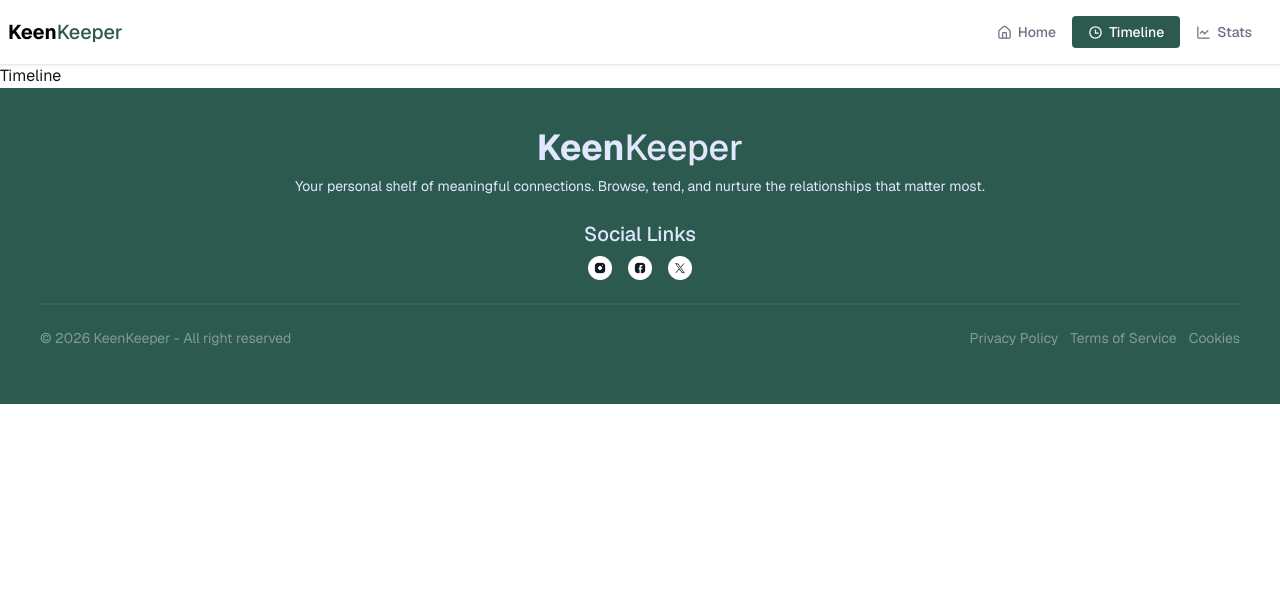
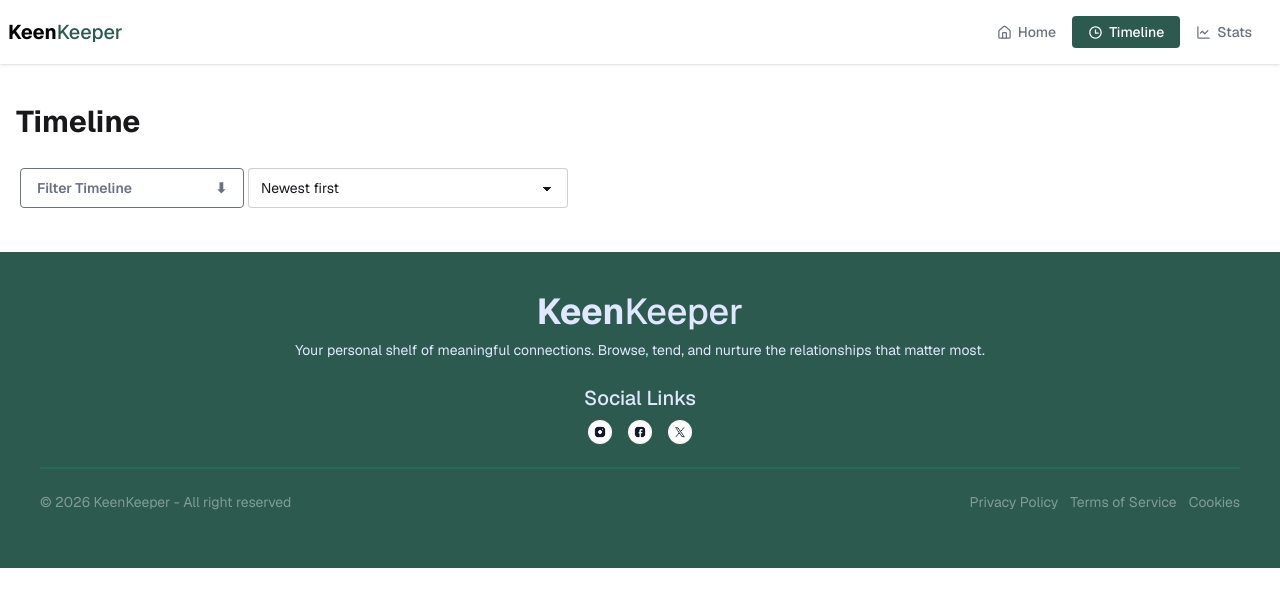
Before and after one commit to Ahsanul-Islam-083/keen-keeper, a Next.js app: page /timeline in a window 1280 px wide. Shown: the top 606 px of the page. Built offline with nearby package versions, Linux system fonts and the light colour scheme.

Commit message:
Added context provider and refactor components for call and message features

```diff
--- a/package.json
+++ b/package.json
@@ -12,7 +12,8 @@
     "next": "16.2.3",
     "react": "19.2.4",
     "react-dom": "19.2.4",
-    "react-icons": "^5.6.0"
+    "react-icons": "^5.6.0",
+    "react-toastify": "^11.0.5"
   },
   "devDependencies": {
     "@tailwindcss/postcss": "^4",
--- a/src/app/friend/[id]/page.jsx
+++ b/src/app/friend/[id]/page.jsx
@@ -4,6 +4,9 @@ import { cache } from "react";
 import Image from "next/image";
 import { LuBellOff, LuArchive, LuTrash2, LuPhone, LuMessageSquare, LuVideo } from "react-icons/lu";
 import DataCard from "@/components/ui/DataCard";
+import VoiceCallBtn from "@/components/friend/VoiceCallBtn";
+import VideoCallBtn from "@/components/friend/VideoCallBtn";
+import TextBtn from "@/components/friend/TextBtn";
 
 const getFriends = cache(async () => {
     const res = await fetch("https://keen-keeper-zeta.vercel.app/data.json");
@@ -117,9 +120,9 @@ const FriendDetailsPage = async ({ params }) => {
                             <h3 className="font-semibold text-xl text-[#244D3F] mb-3">Quick Check-In</h3>
                             <div className="grid grid-cols-3 gap-3">
 
-                                <button className="btn h-30 flex flex-col rounded-lg"><LuPhone size={22} /> Call</button>
-                                <button className="btn h-30 flex flex-col rounded-lg"><LuMessageSquare size={22} /> Text</button>
-                                <button className="btn h-30 flex flex-col rounded-lg"><LuVideo size={22} /> Video</button>
+                                <VoiceCallBtn friend={friend} />
+                                <TextBtn friend={friend} />
+                                <VideoCallBtn friend={friend} />
                             </div>
                         </div>
 
--- a/src/app/layout.js
+++ b/src/app/layout.jsx
@@ -2,6 +2,8 @@ import { Geist, Geist_Mono } from "next/font/google";
 import "./globals.css";
 import Navbar from "@/components/shared/Navbar/Navbar";
 import Footer from "@/components/shared/Footer/Footer";
+import Provider from "./lib/providers";
+import { ToastContainer } from "react-toastify";
 
 const geistSans = Geist({
   variable: "--font-geist-sans",
@@ -26,9 +28,12 @@ export default function RootLayout({ children }) {
       className={`${geistSans.variable} ${geistMono.variable} h-full antialiased`}
     >
       <body className="min-h-full flex flex-col">
-        <Navbar />
-        {children}
-        <Footer/>
+        <Provider>
+          <Navbar />
+          {children}
+          <Footer />
+          <ToastContainer/>
+        </Provider>
       </body>
     </html>
   );
--- /dev/null
+++ b/src/app/lib/providers/index.js
@@ -0,0 +1,13 @@
+'use client';
+import CheckInContextProvider from '@/context/checkIn.context';
+import React from 'react';
+
+const Provider = ({ children }) => {
+    return (
+        <CheckInContextProvider>
+            {children}
+        </CheckInContextProvider>
+    );
+};
+
+export default Provider;
--- a/src/app/timeline/page.jsx
+++ b/src/app/timeline/page.jsx
@@ -1,9 +1,66 @@
-import React from 'react';
+'use client';
+import { CheckInContext } from '@/context/checkIn.context';
+import React, { useContext, useEffect, useState } from 'react';
 
 const TimelinePage = () => {
+
+    const filterLabels = {
+        all: "Filter Timeline",
+        call: "Voice Call",
+        video: "Video Call",
+        text: "Text Message",
+    };
+
+    const { timeLine } = useContext(CheckInContext);
+
+    const [filterType, setFilterType] = useState("all");
+    const [search, setSearch] = useState("");
+    const [sortByTime, setSortByTime] = useState("newest");
+    const [filtered, setFiltered] = useState([]);
+
+    useEffect(() => {
+        let result = [...timeLine];
+        if (filterType !== "all") {
+            result = result.filter(item => item.type === filterType);
+        }
+        if (search.trim() !== "") {
+            result = result.filter(item => item.name.toLowerCase().includes(search.toLowerCase()));
+        }
+        if (sortByTime === "newest") {
+            result.sort((a, b) => new Date(a.date) - new Date(b.date));
+        } else {
+            result.sort((a, b) => new Date(b.date) - new Date(a.date));
+        }
+    }, [timeLine, filterType, search, sortByTime])
+
     return (
-        <div>
-            <h2>Timeline</h2>
+        <div className='container mx-auto px-4 py-10'>
+            <h1 className='text-3xl font-bold mb-6'>Timeline</h1>
+
+            <div className=''>
+                {/* type */}
+                <div className="dropdown dropdown-bottom">
+                    <div tabIndex={0} role="button" className="btn m-1 w-56 justify-between text-gray-500 btn-outline">{filterLabels[filterType] || "Filter timeline"} <span>⬇</span></div>
+                    <ul tabIndex="-1" className="dropdown-content menu bg-base-100 rounded-box z-1 w-52 p-2 shadow-sm">
+                        <li onClick={() => setFilterType("all")}><a>✓ All</a></li>
+                        <li onClick={() => setFilterType("call")}><a>✓ Voice Call</a></li>
+                        <li onClick={() => setFilterType("video")}><a>✓ Video Call</a></li>
+                        <li onClick={() => setFilterType("text")}><a>✓ Text Message</a></li>
+                    </ul>
+                </div>
+
+                {/* time */}
+                <select Value={sortByTime}
+                onChange={e => setSortByTime(e.target.value)}
+                className="select">
+                    {/* <option disabled={true}>Sort By Time</option> */}
+                    <option value="newest">Newest first</option>
+                    <option value="oldest">Oldest first</option>
+                </select>
+
+
+            </div>
+
         </div>
     );
 };
--- /dev/null
+++ b/src/components/friend/TextBtn.jsx
@@ -0,0 +1,23 @@
+'use client';
+import { CheckInContext } from '@/context/checkIn.context';
+import React, { useContext } from 'react';
+import { LuMessageSquare } from 'react-icons/lu';
+import { toast } from 'react-toastify';
+
+const TextBtn = ({friend}) => {
+
+    const{ addHistory } = useContext(CheckInContext);
+    const handleText = () => {
+        addHistory("text",friend);
+        toast.success(`Opened chat with ${friend.name}...`);
+
+    }
+
+    return (
+        <div>
+            <button onClick={handleText} className="btn h-30 w-full flex flex-col rounded-lg"><LuMessageSquare size={22} /> Text</button>
+        </div>
+    );
+};
+
+export default TextBtn;
--- /dev/null
+++ b/src/components/friend/VideoCallBtn.jsx
@@ -0,0 +1,22 @@
+'use client';
+import { CheckInContext } from '@/context/checkIn.context';
+import React, { useContext } from 'react';
+import { LuVideo } from 'react-icons/lu';
+import { toast } from 'react-toastify';
+
+const VideoCallBtn = ({friend}) => {
+
+    const { addHistory } = useContext(CheckInContext);
+    const handleVideoCall = () => {
+        addHistory("video",friend);
+        toast.success(`Initiating video call with ${friend.name}...`);
+    }
+
+    return (
+        <div>
+            <button onClick={handleVideoCall} className="btn h-30 w-full flex flex-col rounded-lg"><LuVideo size={22} /> Video</button>
+        </div>
+    );
+};
+
+export default VideoCallBtn;
--- /dev/null
+++ b/src/components/friend/VoiceCallBtn.jsx
@@ -0,0 +1,24 @@
+'use client';
+import { CheckInContext } from '@/context/checkIn.context';
+import React, { useContext } from 'react';
+import { LuPhone } from 'react-icons/lu';
+import { toast } from 'react-toastify';
+
+const VoiceCallBtn = ({ friend }) => {
+
+    // const { voiceCall, setVoiceCall } = useContext(CheckInContext);
+    const { addHistory } = useContext(CheckInContext);
+
+    const handleVoiceCall = () => {
+        addHistory("call",friend);
+        toast.success(`Initiating voice call with ${friend.name}...`);
+    };
+
+    return (
+        <div>
+            <button onClick={handleVoiceCall} className="btn h-30 w-full flex flex-col rounded-lg"><LuPhone size={22} /> Call</button>
+        </div>
+    );
+};
+
+export default VoiceCallBtn;
--- /dev/null
+++ b/src/components/timeLine/TimelineCard.jsx
@@ -0,0 +1,49 @@
+import Image from 'next/image';
+import React from 'react';
+import callImg from '@/assets/call.png';
+import textImg from '@/assets/text.png';
+import videoImg from '@/assets/video.png';
+
+const getImage = (type) => {
+    if (type === "call") return callImg;
+    if (type === "text") return textImg;
+    if (type === "video") return videoImg;
+    return callImg;
+};
+
+
+const TimelineCard = ({ item }) => {
+    return (
+        <div className={`flex items-center gap-4 px-5 py-4 transition-colors hover:bg-base-200
+      ${highlighted ? "bg-base-200" : "bg-base-100"}`}
+        >
+            {/* Image icon */}
+            <div className="w-10 h-10 shrink-0">
+                <Image
+                    src={getImage(item.type)}
+                    alt={item.type}
+                    width={40}
+                    height={40}
+                    className="object-contain"
+                />
+            </div>
+
+            {/* Text */}
+            <div className="flex-1 min-w-0">
+                <p className="text-sm text-gray-800">
+                    <span className="font-semibold">{getLabel(item.type)}</span>
+                    <span className="text-gray-400"> with </span>
+                    <span className="font-medium">{item.name}</span>
+                </p>
+                <p className="text-xs text-gray-400 mt-0.5">{formatDate(item.date)}</p>
+            </div>
+
+            {/* Label badge — hidden on mobile */}
+            {/* <span className="badge badge-ghost hidden sm:inline-flex">
+                {getLabel(item.type)}
+            </span> */}
+        </div>
+    );
+};
+
+export default TimelineCard;
--- /dev/null
+++ b/src/context/checkIn.context.jsx
@@ -0,0 +1,34 @@
+'use client';
+import React, { createContext, useState } from 'react';
+
+export const CheckInContext = createContext();
+
+const CheckInContextProvider = ({ children }) => {
+
+    const [timeLine, setTimeLine] = useState([]);
+    const addHistory = (type, friend) => {
+        const newHistory = {
+            id: Date.now(),
+            friendId: friend.id,
+            name: friend.name,
+            type,
+            date: new Date(),
+        }
+        setTimeLine(prev => [...prev, newHistory]);
+    }
+
+    const data = {
+
+        timeLine,
+        addHistory
+
+    }
+
+    return (
+        <CheckInContext.Provider value={data}>
+            {children}
+        </CheckInContext.Provider>
+    );
+};
+
+export default CheckInContextProvider;
```
Also changed, not shown: 1 other file (tests, documents, lock files or other folders).
